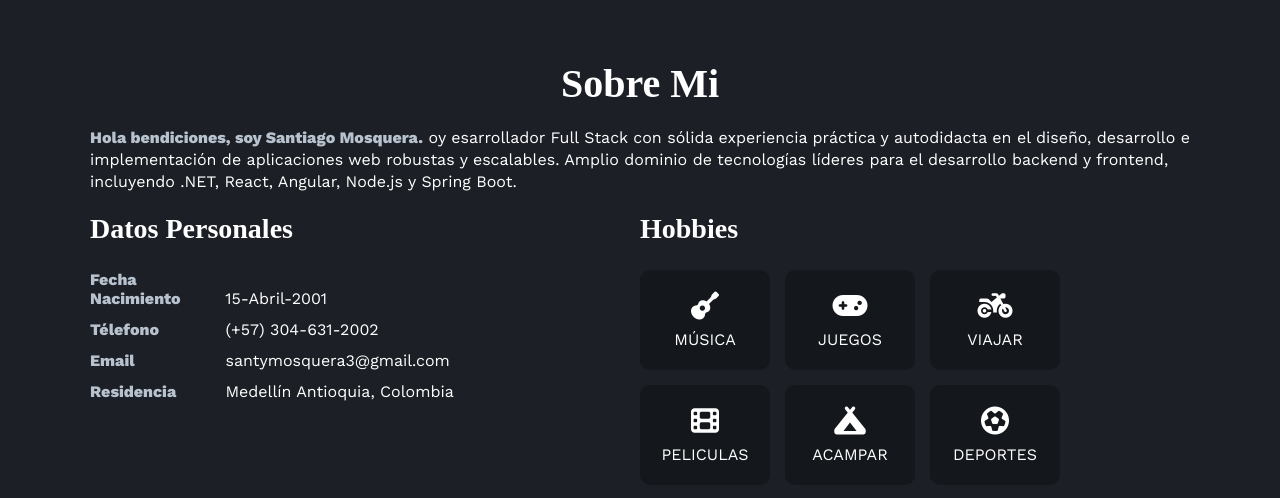
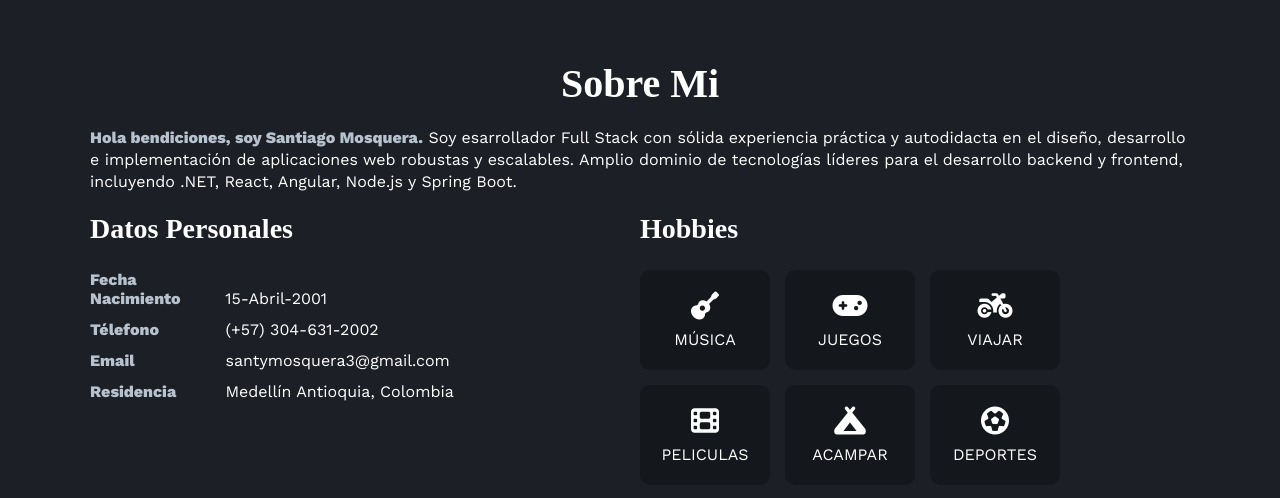
Before and after one commit to SantyMosquera1/CvSanty-main, a plain HTML site: page index.html in a window 1280 px wide. Shown: the part 800-1298 px from the top of the page. Drawn offline with nearby package versions, Linux system fonts and the light colour scheme; a web font is replaced by a local one.

Commit message:
Correccion de Errores

```diff
--- a/index.html
+++ b/index.html
@@ -60,7 +60,7 @@
     <section id="sobremi" class="sobremi">
         <div class="contenido-seccion">
             <h2>Sobre Mi</h2>
-            <p><span>Hola bendiciones, soy Santiago Mosquera.</span> oy esarrollador Full Stack con sólida experiencia
+            <p><span>Hola bendiciones, soy Santiago Mosquera.</span> Soy esarrollador Full Stack con sólida experiencia
                 práctica y autodidacta en el diseño, desarrollo e implementación de aplicaciones web robustas y
                 escalables. Amplio dominio de tecnologías líderes para el desarrollo backend y frontend, incluyendo
                 .NET, React, Angular, Node.js y Spring Boot.</p>
```
